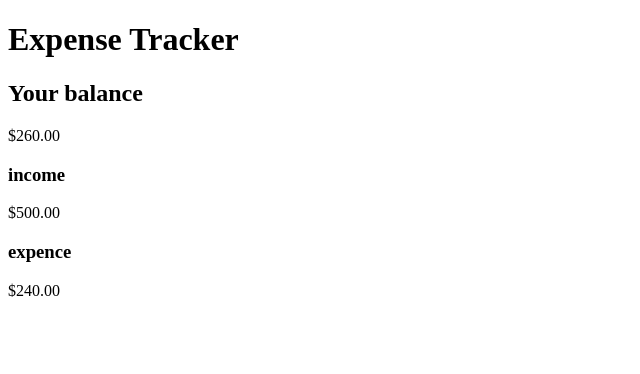
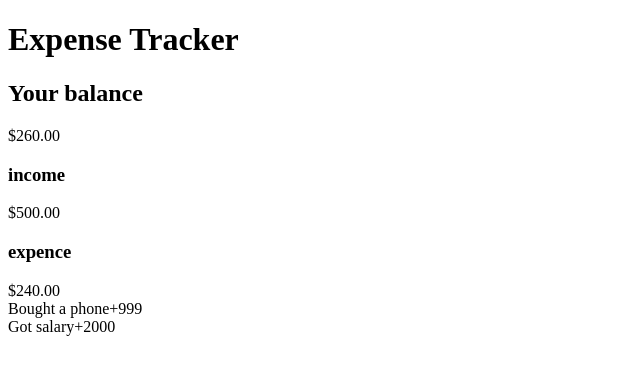
Before and after one commit to AvagSargsyan/Expense-tracker, a React (Create React App) app: page / in a window 1280 px wide. Shown: the top 374 px of the page, without its empty margins (0-640 px from the left). Built offline with nearby package versions, Linux system fonts and the light colour scheme.

Commit message:
Add History and Transaction components

```diff
--- a/src/App.js
+++ b/src/App.js
@@ -1,9 +1,27 @@
+import History from "./components/History";
 import Main from "./components/Main";
 
 function App() {
+
+  const transactions = [
+    {
+      id: 1,
+      title: 'Bought a phone',
+      value: 999,
+      positive: true
+    },
+    {
+      id: 2,
+      title: 'Got salary',
+      value: 2000,
+      positive: true
+    }
+  ]
+
   return (
     <div className="App">
       <Main />
+      <History transactions={transactions} />
     </div>
   );
 }
--- /dev/null
+++ b/src/components/History.js
@@ -0,0 +1,9 @@
+import Transaction from './Transaction';
+
+export default function History({ transactions }) {
+  const list = transactions.map((transaction) => (
+    <Transaction transaction={transaction} key={transaction.id} />
+  ));
+
+  return <div className="history">{list}</div>;
+}
--- /dev/null
+++ b/src/components/Transaction.js
@@ -0,0 +1,11 @@
+export default function Transaction({ transaction }) {
+  return (
+    <div className="transaction">
+      <span className="title">{transaction.title}</span>
+      <span className="value">
+        {transaction.positive ? '+' : '-'}
+        {transaction.value}
+      </span>
+    </div>
+  );
+}
```
